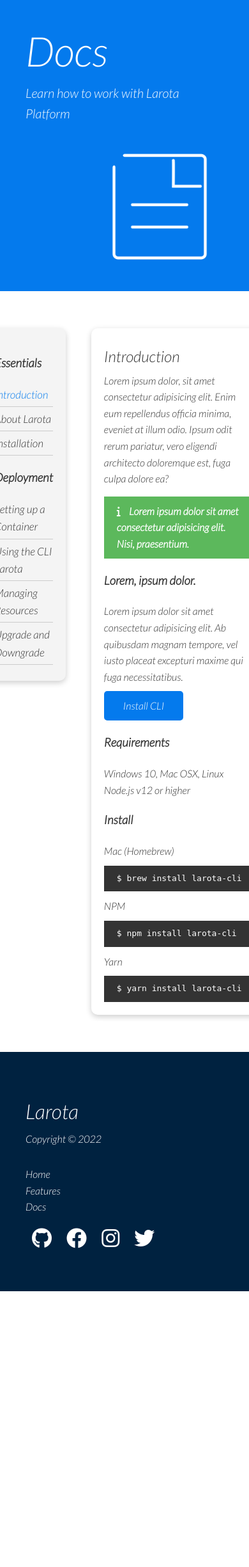
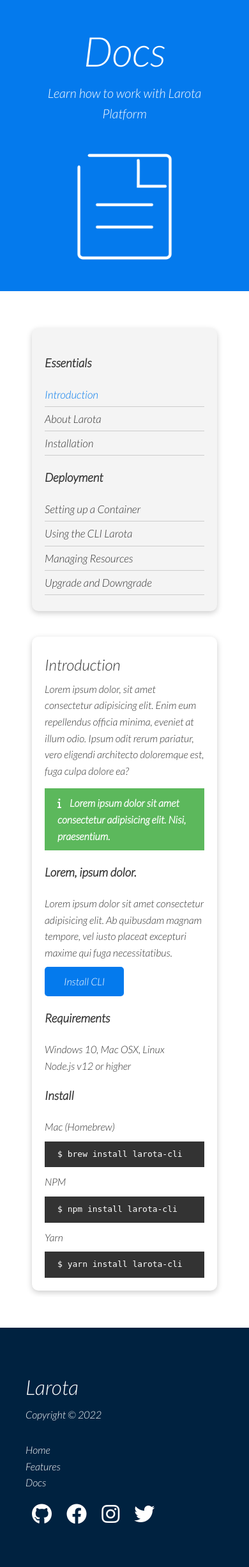
Before and after one commit to Som23Git/Larota-Website, a PHP site: page /docs.html in a window 390 px wide. Shown: the part 110-2559 px from the top of the page at 64% size. Before the commit the page ends 2128 px from the top, so only its background shows below. Run offline with PHP 8.4, Linux system fonts and the light colour scheme.

Commit message:
Larota Ver1.3

```diff
--- a/css/style.css
+++ b/css/style.css
@@ -286,7 +334,9 @@
     .showcase .grid,
     .stats .grid,
     .cli .grid,
-    .cloud .grid {
+    .cloud .grid,
+    .features-main .grid,
+    .docs-main .grid {
         grid-template-columns: 1fr;
         grid-template-rows: 1fr;
     }
@@ -298,17 +348,36 @@
     .showcase-text {
         text-align: center;
         margin-top: 40px;
+        animation: slideInFromTop 1s ease-in;
     }
 
     .showcase-form{
         justify-self: center;
         margin: auto;
+        animation: slideInFromBottom 1s ease-in;
     }
 
     .cli .grid > *:first-child{
         grid-column: 1;
         grid-row: 1;
     }
+
+    .features-head,
+    .features-sub-head,
+    .docs-head {
+        text-align: center;
+    }
+    .features-head img,
+    .features-sub-head img,
+    .docs-head img {
+        justify-self: center;
+    }
+
+    .features-main .grid > *:first-child,
+    .features-main .grid > *:nth-child(2){
+        grid-column: 1;
+    }
+
 }
 
 /* Mobile */
```
Also changed, not shown: other parts of css/style.css (+48 -0 lines).
